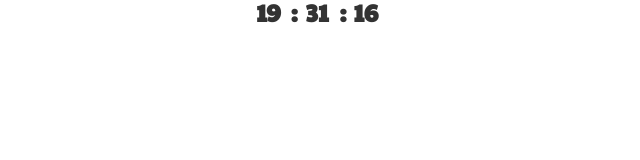
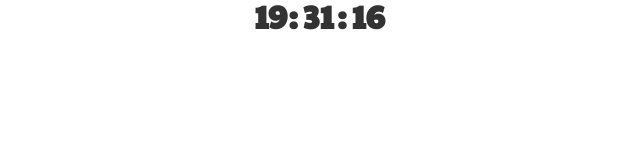
Before and after one commit to bilhasry-iprice/countdowntimer, a plain HTML site: page sale/index.html in a window 1280 px wide. Shown: the whole page, without its empty margins (323-963 px from the left). Drawn offline with nearby package versions, Linux system fonts and the light colour scheme.

Commit message:
update font size

```diff
--- a/sale/index.html
+++ b/sale/index.html
@@ -41,7 +41,7 @@
 		    width: calc(100%/3);
 		    -webkit-box-sizing: border-box;
 		    text-align: center;
-		    font-size: 24px;
+		    font-size: 2em;
 		    line-height: 1;
 		    font-weight: bold;
 		    text-align: center;
```
